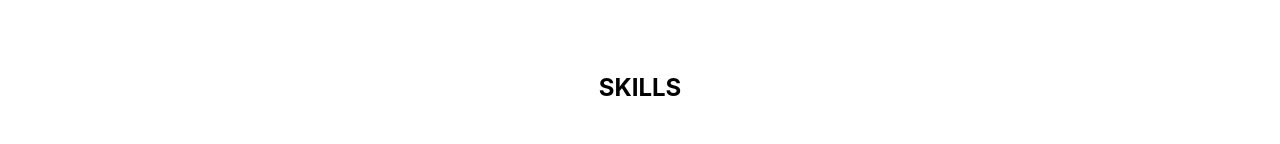
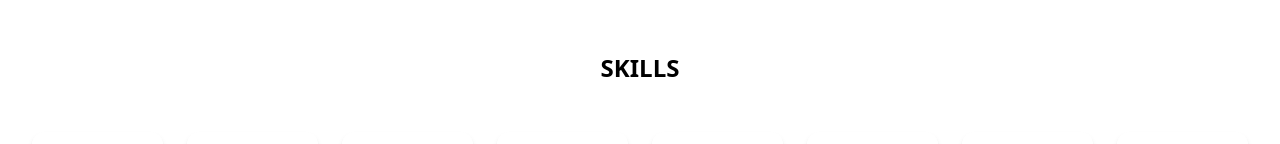
Before and after one commit to Ajaykumar-2246/Portfolio, a React (Create React App) app: page / in a window 1280 px wide. Shown: the part 1608-1752 px from the top of the page. Built offline with nearby package versions, Linux system fonts and the light colour scheme; grey boxes are pictures that could not be loaded.

Commit message:
My Portfolio

```diff
--- a/src/components/education/education.js
+++ b/src/components/education/education.js
@@ -23,7 +23,7 @@ function Education() {
   return (
     <div
       id="education"
-      className="p-8 education-container min-h-screen flex flex-col items-center"
+      className="p-4  min-h-screen flex flex-col items-center"
     >
       {/* Header Section */}
       <div className="text-center mb-8">
--- a/src/components/projects/projects.js
+++ b/src/components/projects/projects.js
@@ -59,7 +59,7 @@ function Projects() {
   return (
     <div
       id="projects"
-      className="pt-14 min-h-screen py-10 scroll-mt-24 "
+      className="pt-12 min-h-screen scroll-mt-24 "
     >
       <div className="container mx-auto px-4">
         <div className="text-center mb-6">
--- a/src/components/skills/skill.js
+++ b/src/components/skills/skill.js
@@ -89,10 +89,10 @@ const skills = [
 
 function Skills() {
   return (
-    <div id="skills" className="min-h-screen  py-12">
+    <div id="skills" className="min-h-screen  p-4">
       {/* Heading Section */}
       <div className="text-center mb-12">
-        <h1 className="inline-block pt-8  text-2xl font-bold ">SKILLS</h1>
+        <h1 className="inline-block pt-11  text-2xl font-bold ">SKILLS</h1>
       </div>
 
       {/* Skills Grid */}
--- a/src/index.css
+++ b/src/index.css
@@ -1,17 +1,3 @@
 @tailwind base;
 @tailwind components;
 @tailwind utilities;
-
-body {
-  margin: 0;
-  font-family: -apple-system, BlinkMacSystemFont, 'Segoe UI', 'Roboto', 'Oxygen',
-    'Ubuntu', 'Cantarell', 'Fira Sans', 'Droid Sans', 'Helvetica Neue',
-    sans-serif;
-  -webkit-font-smoothing: antialiased;
-  -moz-osx-font-smoothing: grayscale;
-}
-
-code {
-  font-family: source-code-pro, Menlo, Monaco, Consolas, 'Courier New',
-    monospace;
-}
```
Also changed, not shown: src/App.css (deleted, +0 -38 lines).
